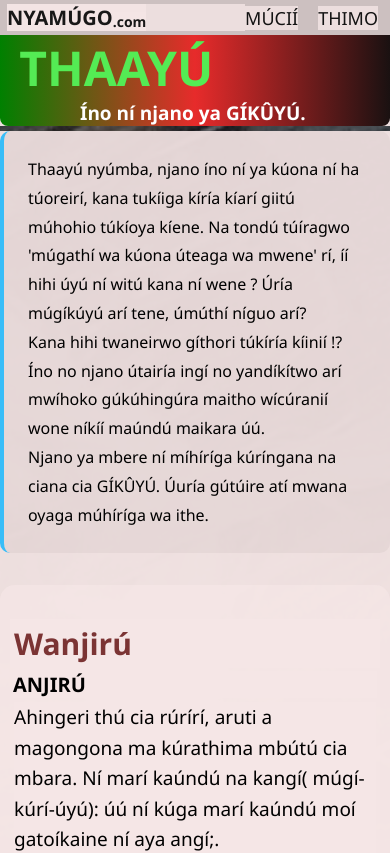
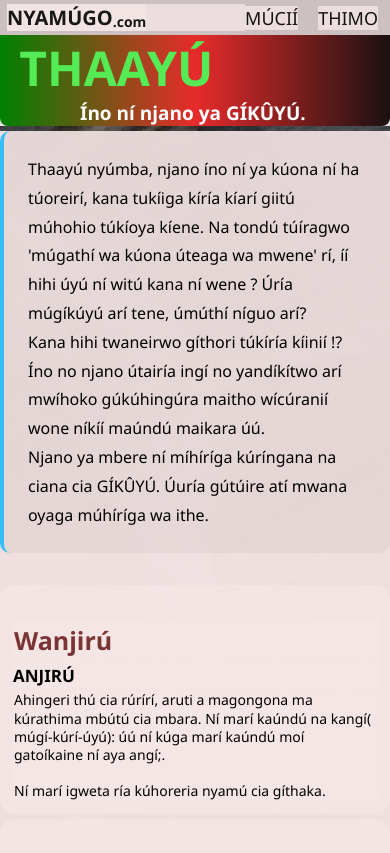
Before and after one commit to mimi764/gikuyu, a React (Create React App) app: page / in a window 390 px wide. Shown: the top 853 px of the page. Built offline with nearby package versions, Linux system fonts and the light colour scheme.

Commit message:
update files

```diff
--- /dev/null
+++ b/public/Fav.css
@@ -0,0 +1,4 @@
+.iconn{
+    size: 16px 16px;
+    background-color: thistle;
+}
--- a/public/index.html
+++ b/public/index.html
@@ -1,3 +1,4 @@
+
 <!DOCTYPE html>
 <html lang="en">
   <head>
@@ -11,7 +12,7 @@
       content="Gikuyu culture."
     />
 
-    <link rel="apple-touch-icon" href="%PUBLIC_URL%/mwinu.jpeg" />
+    <link class="iconn" rel="icon" href="%PUBLIC_URL%/Favicon.ico" />
     <!--
       manifest.json provides metadata used when your web app is installed on a
       user's mobile device or desktop. See https://developers.google.com/web/fundamentals/web-app-manifest/
--- a/src/body/cards/Card.css
+++ b/src/body/cards/Card.css
@@ -86,7 +86,7 @@
 }
 
 .desc h2{
-    font-size: 30px;
+    font-size: 25px;
     padding: 4px;
     color: rgb(123, 52, 52);
 }
@@ -107,19 +107,19 @@
 .para{
     padding: 7px 6px;
 
-    font-size: 19px;
+    font-size: 15px;
     color: black;
     line-height: 1.6;
 }
 .hhh{
-    font-size: 20px;
+    font-size: 17px;
     margin: 3px;
     font-weight: 600;
 }
 .ppp{
-    font-size: 19px;
+    font-size: 14px;
     margin: 4px;
-    line-height: 1.6;
+    line-height: 1.3;
   }
 
 
@@ -152,7 +152,7 @@
 }
 
 .desc h2{
-    font-size: 25px;
+    font-size: 17px;
     padding: 4px;
     color: rgb(123, 52, 52);
 }
@@ -168,7 +168,7 @@
 }
 .para{
 
-    font-size: 20px;
+    font-size: 13px;
     color: black;
     line-height: 1;
 }
@@ -180,7 +180,7 @@
 .ppp{
     font-size: 13px;
     margin: 5px;
-    line-height: 1.1;
+    line-height: 1;
   }
 
 }
```
